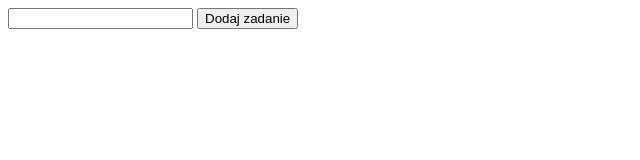
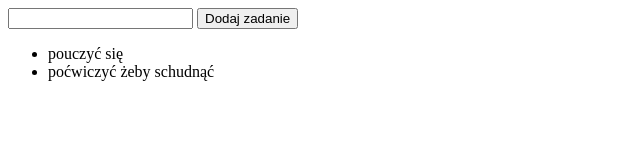
Before and after one commit to MarcinKufel/toDoList, a plain HTML site: page index.html in a window 1280 px wide. Shown: the whole page, without its empty margins (0-640 px from the left). Drawn offline with Linux system fonts and the light colour scheme.

Commit message:
fix minor bugs

```diff
--- a/index.html
+++ b/index.html
@@ -10,6 +10,7 @@
 
     <script src="js/script.js" defer></script>
 </head>
+
 <body>
 
     <form class="js-form">
@@ -19,7 +20,7 @@
 
     </form>
 
-    <ul class="ja-tasks"></ul>
+    <ul class="js-tasks"></ul>
 
 </body>
 </html>
--- a/js/script.js
+++ b/js/script.js
@@ -26,7 +26,7 @@
     };
 
     const init = () => {
-
+        render();
     };
 
     init();
```
